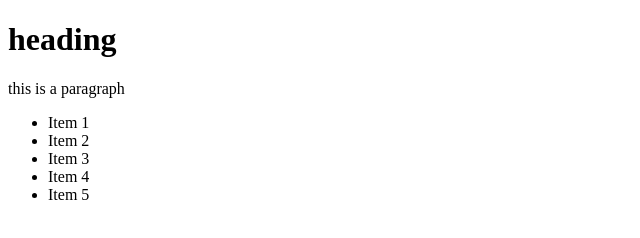
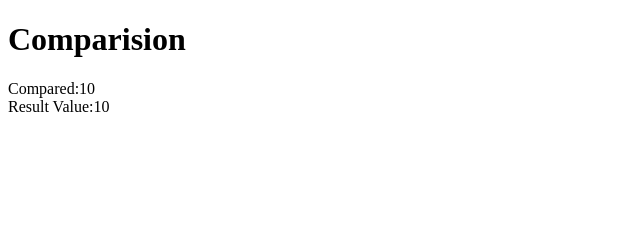
Before and after one commit to ccweerasinghe1994/TheComplete2020PHPFullStackWebDeveloperBootcamp, a plain HTML site: page 10. JavaScript Language Syntax/8. Comparison Operators/index.html in a window 1280 px wide. Shown: the whole page, without its empty margins (0-640 px from the left). Drawn offline with Linux system fonts and the light colour scheme.

Commit message:
Assignment operator

```diff
--- a/10. JavaScript Language Syntax/8. Comparison Operators/index.html
+++ b/10. JavaScript Language Syntax/8. Comparison Operators/index.html
@@ -5,21 +5,21 @@
     <meta name="viewport"
           content="width=device-width, user-scalable=no, initial-scale=1.0, maximum-scale=1.0, minimum-scale=1.0">
     <meta http-equiv="X-UA-Compatible" content="ie=edge">
+    <script>
+        let counter = 10;
+        //conditional ternanry operator
+        let resultValue = (counter <= 10) ? 10 : 0;
 
+    </script>
     <title>Document</title>
 </head>
 <body>
-<h1>heading</h1>
-<p>this is a paragraph</p>
 
-<ul>
-    <li>Item 1</li>
-    <li>Item 2</li>
-    <li>Item 3</li>
-    <li>Item 4</li>
-    <li>Item 5</li>
-</ul>
-
+<h1>Comparision</h1>
+<script>
+    document.write("Compared:"+counter+"<br/>");
+    document.write("Result Value:"+resultValue+"<br/>")
+</script>
 
 </body>
 </html>
```
Also changed, not shown: 10. JavaScript Language Syntax/7. Assignments Operators/index.html (+8 -11 lines).
